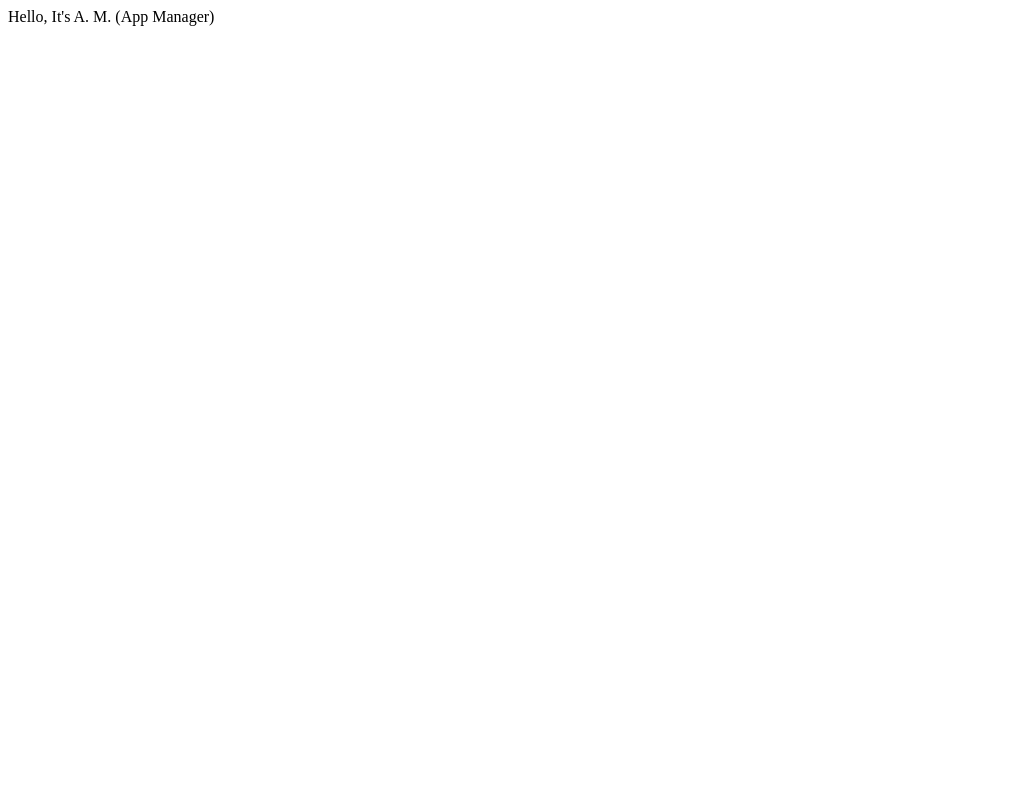
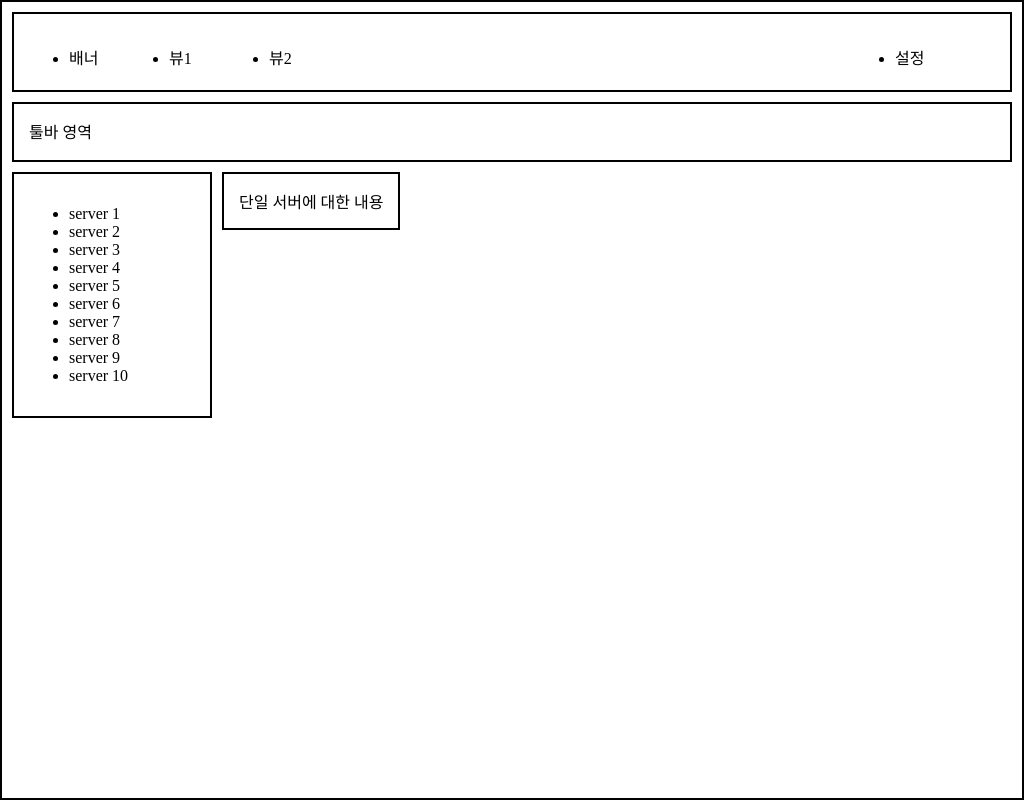
Before and after one commit to norux/app-manager, an Electron app: page src/viewer/index.html in a window 800 px wide. Shown: the whole page, 1024 px wide, since content can reach past the window. Drawn offline with Linux system fonts and the light colour scheme.

Commit message:
UI 레이아웃 잡기
간단하게 레이아웃만 잡아봤습니다. 참고하면서 이야기해봐요

```diff
--- /dev/null
+++ b/src/viewer/asset/css/layout.css
@@ -0,0 +1,16 @@
+/*AM html element Init*/
+html, body{width:100%;height:100%;}
+html, body, div, span{margin:0; padding:0;}
+
+/*AM layout Style*/
+.ly-box{padding: 15px; border:2px solid #000;}
+.am-mainWrap{box-sizing:border-box;padding:10px;width:100%;height:100%;min-width:1024px;}
+.am-header{box-sizing:border-box;height:80px;margin-bottom:10px;}
+.am-gnb li{width:100px;float:left;}
+.am-gnb .config{float:right;}
+.am-gnb:after{display:block;content:'';width:0;height:0;clear:both;}
+.am-toolbar{box-sizing:border-box;height:60px;margin-bottom:10px;}
+.am-contents{box-sizing:border-box;padding:0}
+.am-contents:after{display:block;content:'';width:0;height:0;clear:both;}
+.am-left-menu{box-sizing:border-box;margin-right:10px;width:200px;float:left;}
+.am-right-content{box-sizing:border-box;float:left;}
--- a/src/viewer/index.html
+++ b/src/viewer/index.html
@@ -3,8 +3,41 @@
 <head>
     <meta charset="UTF-8">
     <title>AM</title>
+    <link rel="stylesheet" type="text/css" href="./asset/css/layout.css"/>
 </head>
 <body>
-    Hello, It's A. M. (App Manager)
+    <div class="am-mainWrap ly-box">
+        <div class="am-header ly-box">
+            <ul class="am-gnb">
+                <li>배너</li>
+                <li>뷰1</li>
+                <li>뷰2</li>
+                <li class="config">설정</li>
+            </ul>
+        </div>
+        <div class="am-toolbar ly-box">
+            <span>툴바 영역</span>
+        </div>
+        <div class="am-contents">
+            <div class="am-left-menu ly-box">
+                <ul>
+                    <li>server 1</li>
+                    <li>server 2</li>
+                    <li>server 3</li>
+                    <li>server 4</li>
+                    <li>server 5</li>
+                    <li>server 6</li>
+                    <li>server 7</li>
+                    <li>server 8</li>
+                    <li>server 9</li>
+                    <li>server 10</li>
+                </ul>
+            </div>
+            <div class="am-right-content ly-box">
+                단일 서버에 대한 내용
+            </div>
+
+        </div>
+    </div>
 </body>
 </html>
```
Also changed, not shown: 1 other file.
